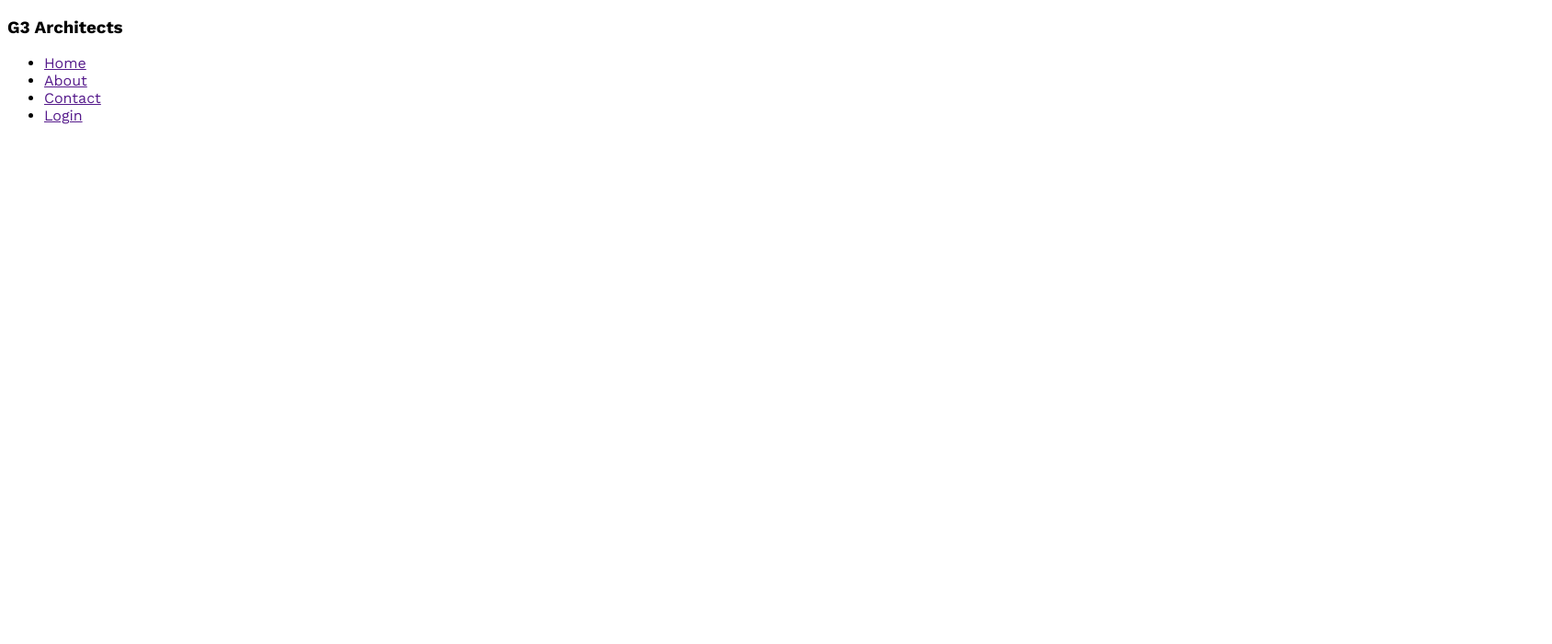
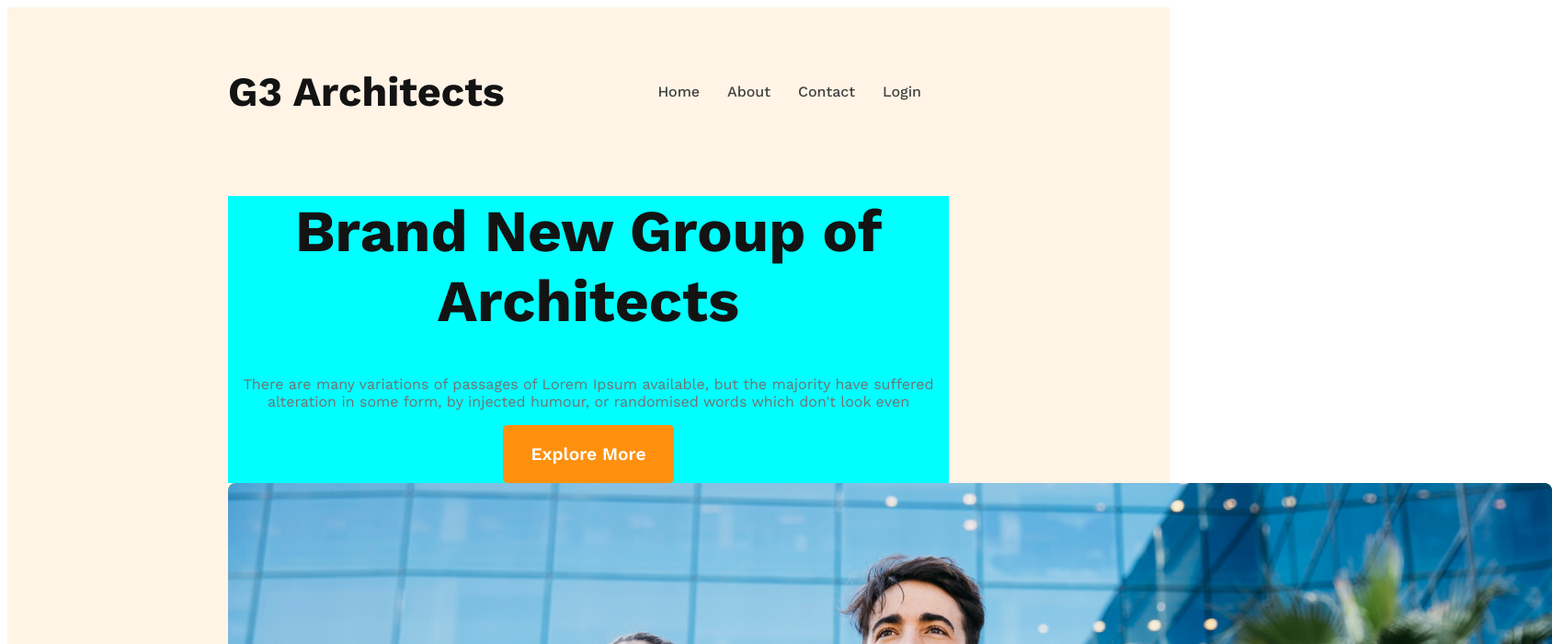
Before and after one commit to MM-MridUL/G3-Architects-website, a plain HTML site: page index.html in a window 1280 px wide. Shown: the top 700 px of the page at 92% size, 1688 px wide, since content can reach past the window. Drawn offline with nearby package versions, Linux system fonts and the light colour scheme.

Commit message:
added banner content

```diff
--- a/index.html
+++ b/index.html
@@ -1,16 +1,15 @@
 <!DOCTYPE html>
 <html lang="en">
   <head>
-    <meta charset="UTF-8">
-    <meta name="viewport" content="width=device-width, initial-scale=1.0">
+    <meta charset="UTF-8" />
+    <meta name="viewport" content="width=device-width, initial-scale=1.0" />
     <title>G3 Architects</title>
-    <link rel="stylesheet" href="style.css">
+    <link rel="stylesheet" href="style.css" />
   </head>
   <body>
-
     <header>
       <nav>
-            <h3>G3 Architects</h3>
+        <h3 class="nav-title">G3 Architects</h3>
         <ul>
           <li><a href="">Home</a></li>
           <li><a href="">About</a></li>
@@ -19,13 +18,20 @@
         </ul>
       </nav>
 
+      <div class="banner">
+        <div class="banner-content">
+          <h1 class="banner-title">Brand New Group of Architects</h1>
+          <p class="banner-description">
+            There are many variations of passages of Lorem Ipsum available, but
+            the majority have suffered alteration in some form, by injected
+            humour, or randomised words which don't look even
+          </p>
+          <button class="btm-primary">Explore More</button>
+        </div>
+        <img src="images/banner.png" alt="" />
+      </div>
     </header>
-    <main>
-
-    </main>
-    <footer>
-
-    </footer>
-
+    <main></main>
+    <footer></footer>
   </body>
 </html>
--- a/style.css
+++ b/style.css
@@ -1,6 +1,65 @@
 /* Work sans fonts */
-@import url('https://fonts.googleapis.com/css2?family=Lato:ital,wght@0,100;0,300;0,400;0,700;0,900;1,100;1,300;1,400;1,700;1,900&family=Open+Sans:ital,wght@0,300..800;1,300..800&family=Work+Sans:ital,wght@0,100..900;1,100..900&display=swap');
+@import url("https://fonts.googleapis.com/css2?family=Lato:ital,wght@0,100;0,300;0,400;0,700;0,900;1,100;1,300;1,400;1,700;1,900&family=Open+Sans:ital,wght@0,300..800;1,300..800&family=Work+Sans:ital,wght@0,100..900;1,100..900&display=swap");
 
-*{
-    font-family: "Work Sans", sans-serif;
+* {
+  font-family: "Work Sans", sans-serif;
 }
+
+/* Common shared styles */
+.btm-primary {
+  background-color: rgba(255, 144, 14, 1);
+  color: #ffffff;
+  font-size: 1.2rem;
+  font-weight: 600;
+  padding: 20px 30px;
+  border: none;
+  border-radius: 5px;
+}
+
+/* Header styles */
+
+header {
+  background-color: rgba(255, 144, 14, 0.1);
+  padding: 20px 240px;
+}
+
+nav {
+  display: flex;
+  justify-content: space-between;
+  align-items: center;
+}
+.nav-title {
+  color: #131313;
+  font-size: 2.8rem;
+  font-weight: 700;
+}
+nav > ul {
+  display: flex;
+}
+nav li {
+  list-style: none;
+}
+nav ul li a {
+  text-decoration: none;
+  margin-right: 30px;
+  font-weight: 500;
+  font-size: 1rem;
+  color: #424242;
+}
+
+/* Banner Styles */
+.banner-content{
+    max-width: 800px;
+    text-align: center;
+    margin: 0 auto;
+    background-color: aqua;
+}
+.banner-title{
+    color: #131313;
+    font-size: 4rem;
+    font-weight: 700px;
+}
+
+.banner-description{
+    color: #727272;
+}
```
Lines whose indentation alone changed are shown as unchanged.
